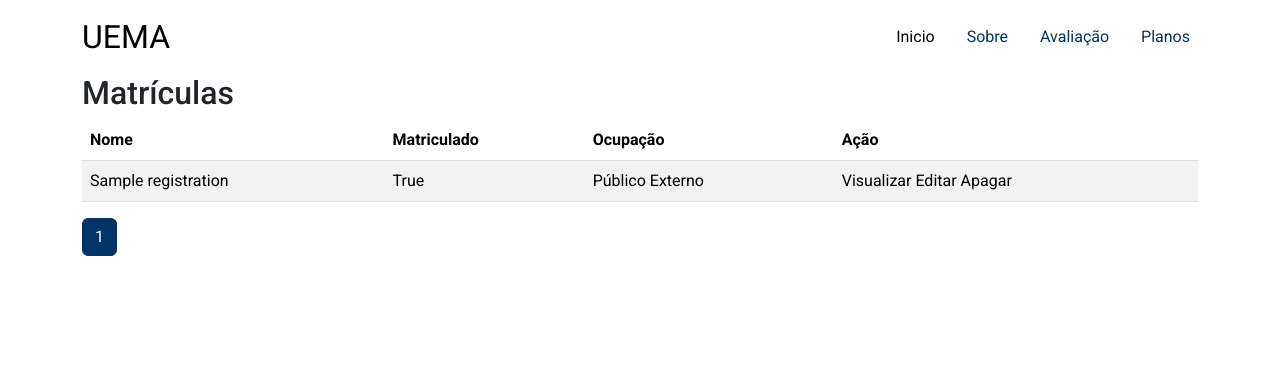
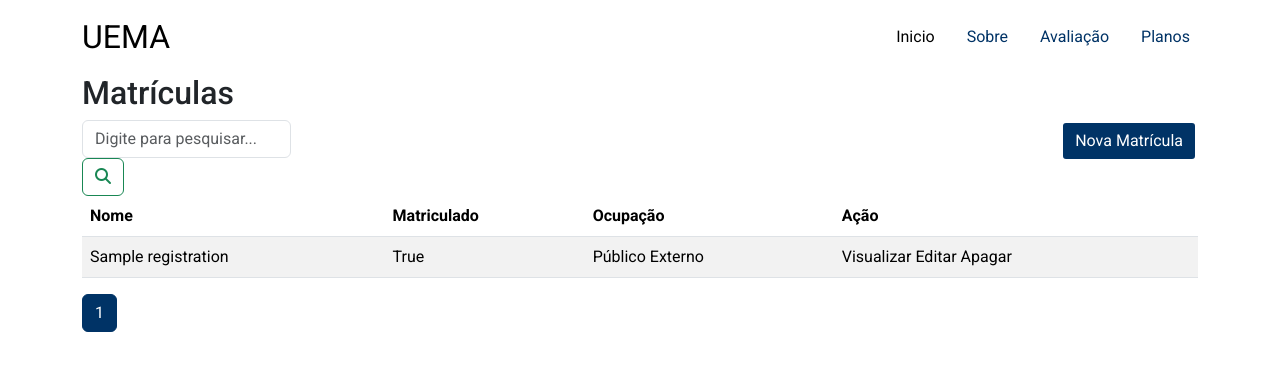
Before and after one commit to jonascarvalh/gym, a Django app: page /enrollment/ in a window 1280 px wide. Shown: the top 374 px of the page. Run offline with Django 5.2, Linux system fonts and the light colour scheme; tables that the repository leaves empty hold one stand-in row (values such as "Sample post"); some libraries are stand-ins or nearby versions.

Commit message:
add: search and button new enrollment

```diff
--- a/enrollment/templates/enrollment/pages/enrollment_view.html
+++ b/enrollment/templates/enrollment/pages/enrollment_view.html
@@ -7,6 +7,17 @@
 {% block content %}
     <div class="container">
         <h2>Matrículas</h2>
+        <div class="button-search">
+            <div class="">
+                <form action="" method="GET" class="form-inline">
+                    <input type="search" class="form-control mr-sm-2" name="q" value="{{ search_term }}" placeholder="Digite para pesquisar..." required>
+                    <button type="submit" class="btn btn-outline-success my-2 my-sm-0"><i class="fas fa-search"></i></button>
+                </form>
+            </div>
+            <div >
+                <button type="submit" class="btn button-1">Nova Matrícula</button>
+            </div>
+        </div>
         <table class="table table-striped">
             <thead>
                 <tr>
--- a/static/global/css/styles.css
+++ b/static/global/css/styles.css
@@ -2,6 +2,7 @@
 
 :root {
     --color-primary: #003366;
+    --color-primary-2: #001a33;
     --color-white: #fff;
     --spacing-gutter-medium: 3rem;
     --spacing-gutter-large: 4rem;
@@ -14,6 +15,7 @@
     --color-warning-dark: #927f40;
     --color-error-dark: #da525d;
 }
+
 
 /* pagination */
 .active>.page-link, .page-link.active {
@@ -42,9 +44,14 @@
 
 .button-1 {
     border: 3px solid;
-    color: var(--color-primary);
-    border-color: var(--color-primary);
-    border-radius: 5px;
+    color: var(--color-white);
+    background-color: var(--color-primary);
+}
+
+.button-1:hover {
+    border: 3px solid;
+    color: var(--color-white);
+    background-color: var(--color-primary-2);
 }
 
 .main-container {
@@ -183,3 +190,8 @@
     background: var(--color-debug-light);
     color: var(--color-debug-dark);
 }
+
+.button-search{
+    display: flex;
+    justify-content: space-between;
+}
```
